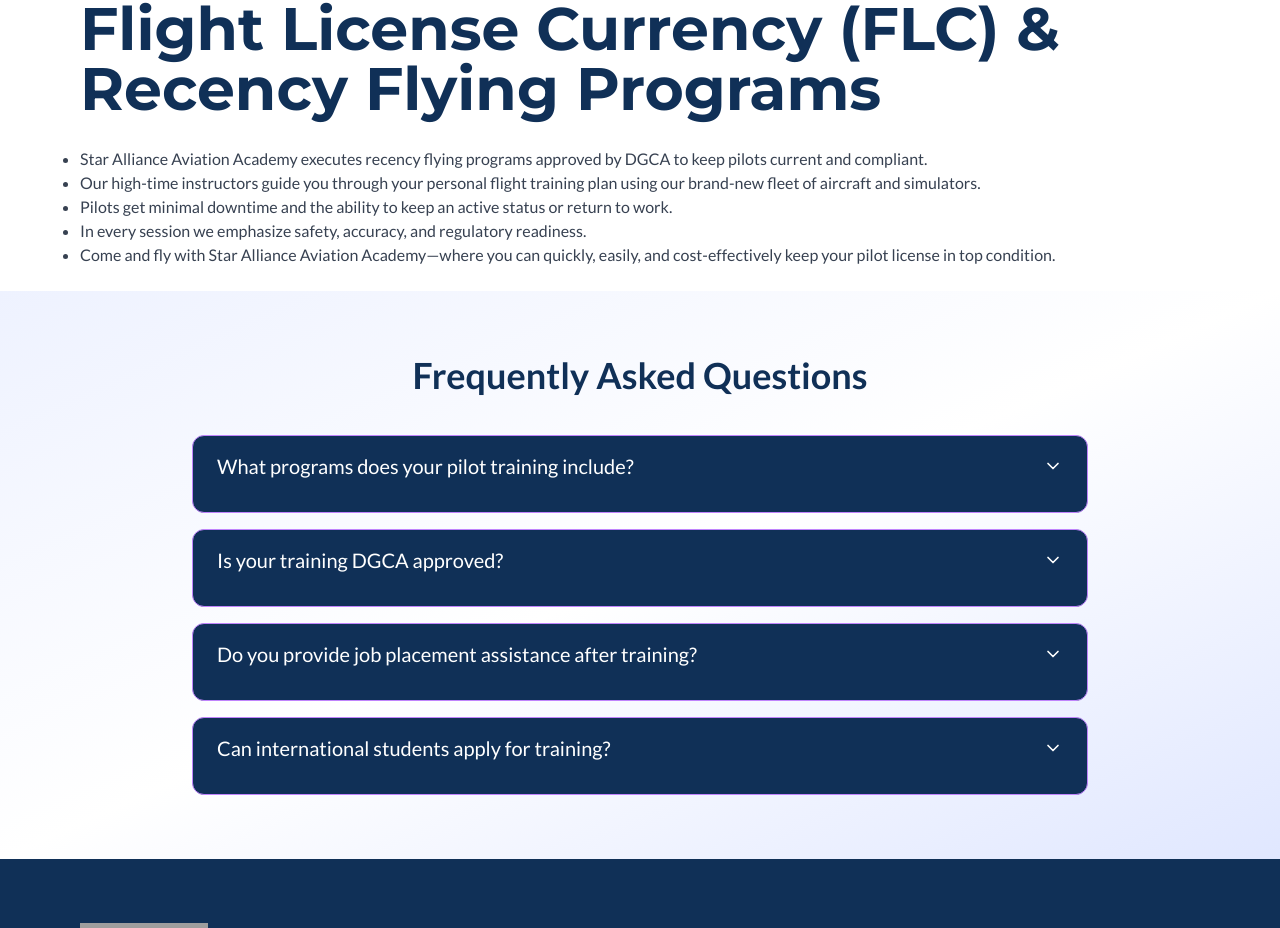
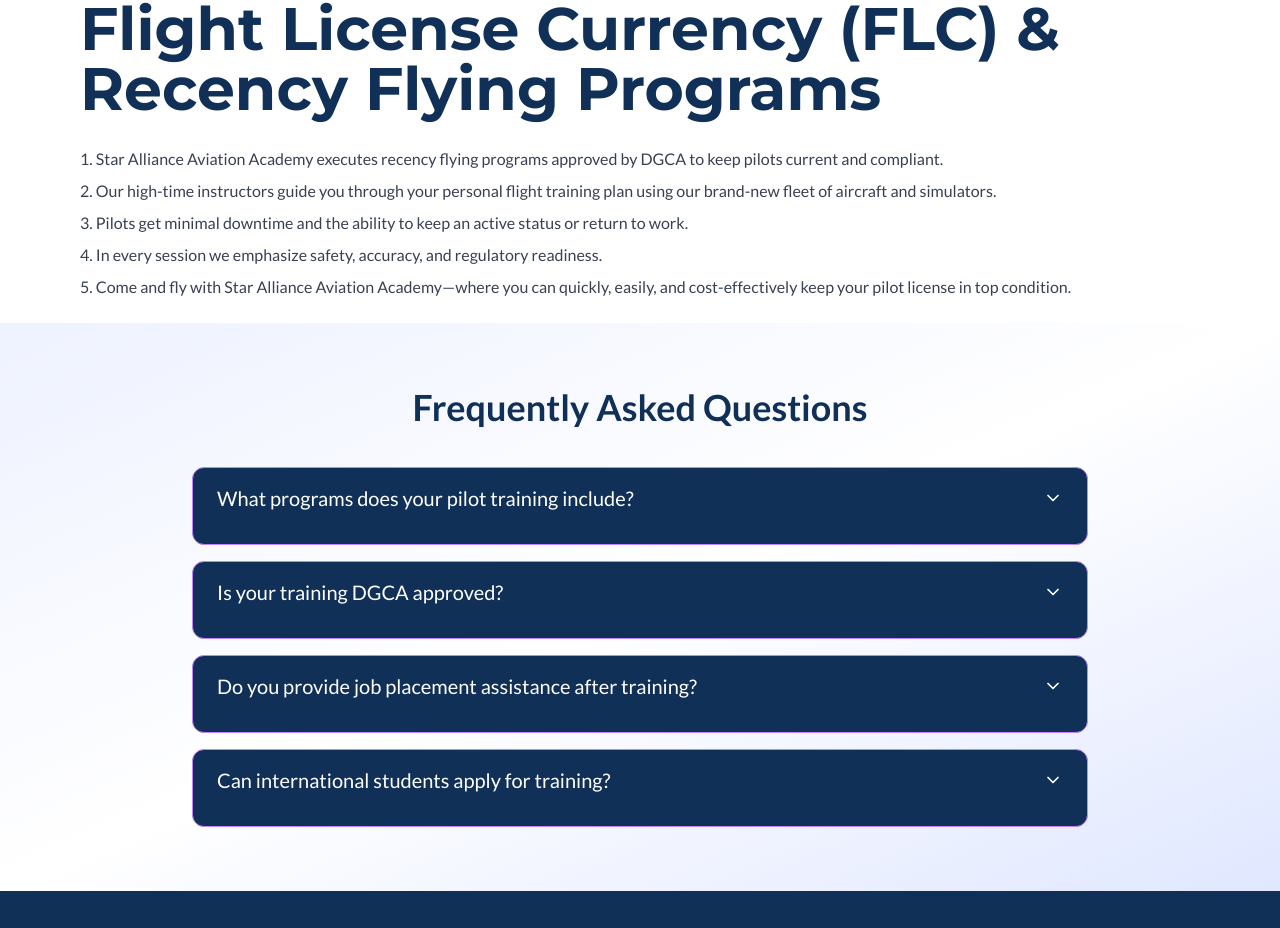
Before and after one commit to Ashish-Kaintura/starallianceaviation-, a React (Vite) app: page /flc-recency-flying in a window 1280 px wide. Shown: the part 1349-2277 px from the top of the page. Built offline with nearby package versions, Linux system fonts and the light colour scheme; grey boxes are pictures that could not be loaded.

Commit message:
final patch

```diff
--- a/src/page/PilotTraning/FLCRecencyFlying.jsx
+++ b/src/page/PilotTraning/FLCRecencyFlying.jsx
@@ -78,36 +78,36 @@
           </div>
         </div>
       </section>
-      <div className="flex justify-center py-4 px-4 max-w-6xl mx-auto">
+      <div className="flex justify-center py-4 px-4 max-w-6xl mx-auto ">
         <div className="">
           <h2 className="text-primary sm:text-6xl text-3xl font-bold mt-2 py-7 font-heading">
             Flight License Currency (FLC) & Recency Flying Programs
           </h2>
-          <ul className=" list-disc font-sans  text-gray-700 text-justify">
+          <ul className=" font-sans text-gray-700 text-justify">
             <li className="mb-2 ">
-              Star Alliance Aviation Academy executes recency flying programs
+              1. Star Alliance Aviation Academy executes recency flying programs
               approved by DGCA to keep pilots current and compliant.{" "}
-              <li className="space-y-3 ">
+              <li className="mt-2">
                 {" "}
-                Our high-time instructors guide you through your personal flight
-                training plan using our brand-new fleet of aircraft and
+                2. Our high-time instructors guide you through your personal
+                flight training plan using our brand-new fleet of aircraft and
                 simulators.
               </li>{" "}
-              <li className="space-y-3 ">
+              <li className="mt-2">
                 {" "}
-                Pilots get minimal downtime and the ability to keep an active
+                3. Pilots get minimal downtime and the ability to keep an active
                 status or return to work.
               </li>{" "}
-              <li className="space-y-3 ">
+              <li className="mt-2">
                 {" "}
-                In every session we emphasize safety, accuracy, and regulatory
-                readiness.
+                4. In every session we emphasize safety, accuracy, and
+                regulatory readiness.
               </li>{" "}
-              <li className="space-y-3 ">
+              <li className="mt-2">
                 {" "}
-                Come and fly with Star Alliance Aviation Academy—where you can
-                quickly, easily, and cost-effectively keep your pilot license in
-                top condition.
+                5. Come and fly with Star Alliance Aviation Academy—where you
+                can quickly, easily, and cost-effectively keep your pilot
+                license in top condition.
               </li>
             </li>
           </ul>
```
Also changed, not shown: src/img/pilot traning/tr/TR-INCLUDING-endorsementbanner.jpg.
